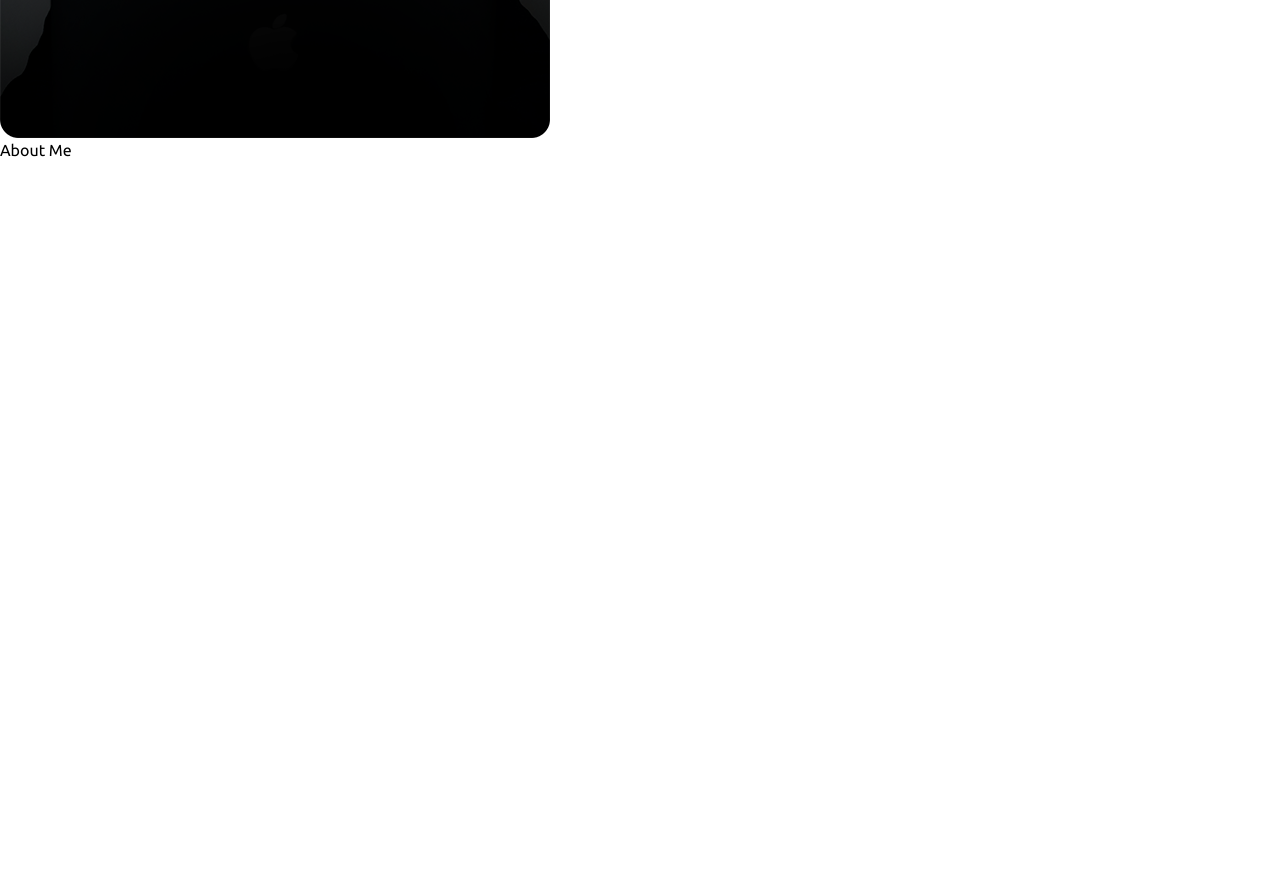
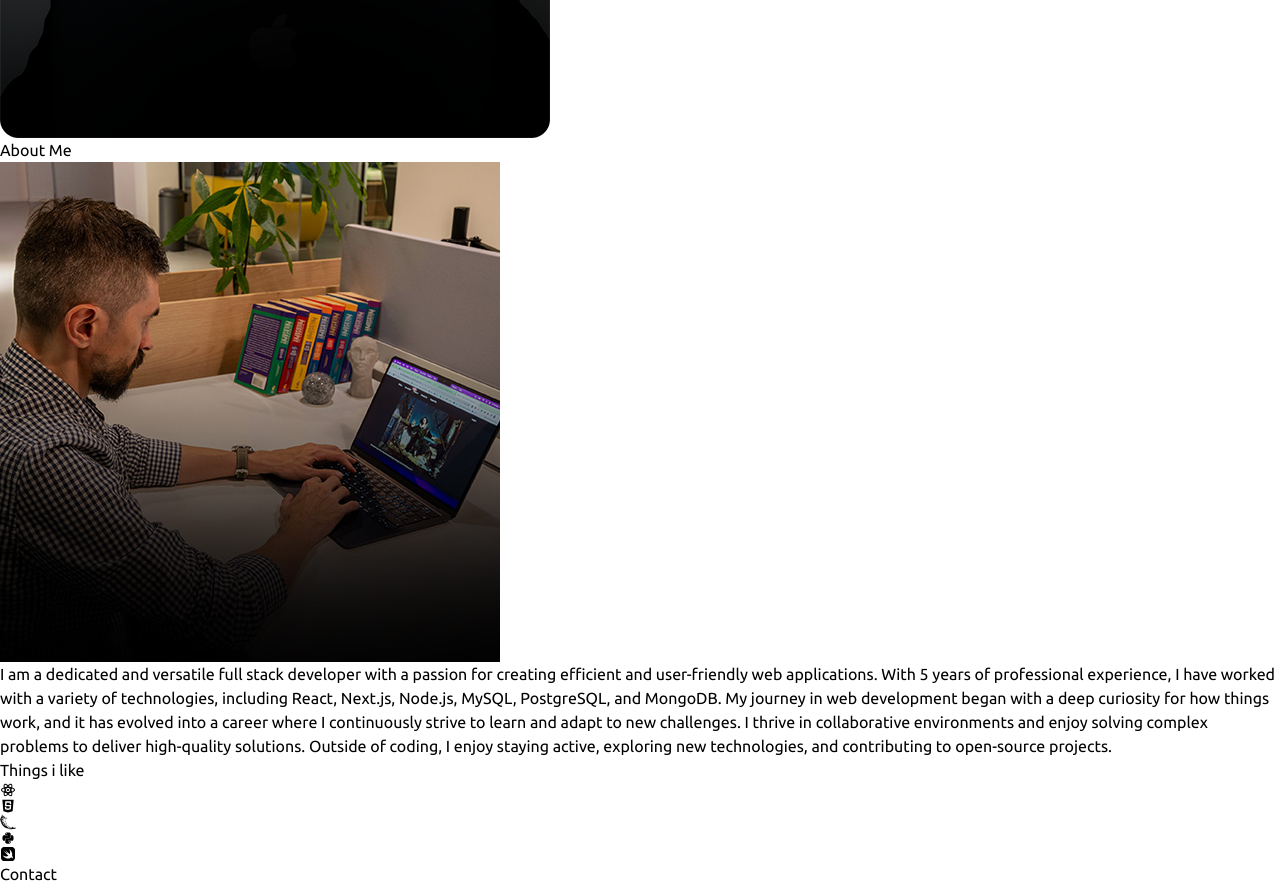
Before and after one commit to Swerox/dominiksoft.dev, a React (Vite) app: page / in a window 1280 px wide. Shown: the part 500-1386 px from the top of the page. Before the commit the page ends 800 px from the top, so only its background shows below. Built offline with nearby package versions, Linux system fonts and the light colour scheme.

Commit message:
added all nessesary pages for now

```diff
--- a/src/App.jsx
+++ b/src/App.jsx
@@ -1,6 +1,8 @@
 import NavBar from "./components/NavBar";
 import Hero from "./components/Hero";
 import About from "./components/About";
+import Technologies from "./components/Technologies";
+import Contact from "./components/contact";
 
 const App = () => {
   return (
@@ -12,6 +14,8 @@ const App = () => {
         <NavBar />
         <Hero />
         <About />
+        <Technologies/>
+        <Contact />
       </div>
     </div>
   );
--- a/src/components/About.jsx
+++ b/src/components/About.jsx
@@ -1,10 +1,27 @@
+import aboutImg from "../assets/about.jpg";
+import { ABOUT_TEXT } from "../constants";
 
 const About = () => {
-    return (
-        <div className="border-b border-x-neutral-900 pb-4">
-            <h1 className="my-20 text-center text-4xl">About Me</h1>
+  return (
+    <div className="border-b border-x-neutral-900 pb-4">
+      <h1 className="my-20 text-center text-4xl">
+        About
+        <span className="text-neutral-500"> Me</span>
+      </h1>
+      <div className="flex flex-wrap">
+        <div className="w-full lg:w-1/2 lg:p-8">
+          <div className="flex items-center justify-center">
+            <img className="rounded-2xl" src={aboutImg} alt="About"></img>
+          </div>
         </div>
-    );
-  };
+        <div className="w-full lg:w-1/2">
+          <div className="flex justify-center lg:justify-start">
+            <p className="my-2 maxw-xl py-6">{ABOUT_TEXT}</p>
+          </div>
+        </div>
+      </div>
+    </div>
+  );
+};
 
-  export default About;
+export default About;
--- /dev/null
+++ b/src/components/Contact.jsx
@@ -0,0 +1,9 @@
+const Contact = () => {
+    return (
+        <div className="border-b border-neutral-900 pb-20">
+            <h1 className="my-10 text-center text-4xl">Contact</h1>
+        </div>
+    );
+};
+
+export default Contact;
--- a/src/components/Hero.jsx
+++ b/src/components/Hero.jsx
@@ -1,5 +1,4 @@
 
-import { HERO_CONTENT} from "../constants";
 import profilePic from "../assets/kevinRushProfile.png";
 
 const Hero = () => {
--- a/src/components/NavBar.jsx
+++ b/src/components/NavBar.jsx
@@ -1,4 +1,3 @@
-import logo from "../assets/kevinRushLogo.png";
 import { FaGithub } from "react-icons/fa";
 
 const NavBar = () => {
--- /dev/null
+++ b/src/components/Technologies.jsx
@@ -0,0 +1,32 @@
+import { RiReactjsLine } from "react-icons/ri"
+import { DiPython } from "react-icons/di"
+import { SiFlask } from "react-icons/si"
+import { DiJavascript } from "react-icons/di"
+import { FaSwift } from "react-icons/fa6"
+
+const Technologies = () => {
+    return (
+        <div className="border b border-neutral-800 pb-24">
+            <h1 className="my-20 text-center text-4xl">Things i like</h1>
+            <div className="flex flex-wrap items-center justify-center gap-4">
+                <div className="rounded-2xl border-4 border-neutral-800 p-4">
+                    <RiReactjsLine className ="text-7xl text-cyan-400"></RiReactjsLine>
+                </div>
+                <div className="rounded-2xl border-4 border-neutral-800 p-4">
+                    <DiJavascript className ="text-7xl text-yellow-400"></DiJavascript>
+                </div>
+                <div className="rounded-2xl border-4 border-neutral-800 p-4">
+                    <SiFlask className ="text-7xl text-green"></SiFlask>
+                </div>
+                <div className="rounded-2xl border-4 border-neutral-800 p-4">
+                    <DiPython className ="text-7xl"></DiPython>
+                </div>
+                <div className="rounded-2xl border-4 border-neutral-800 p-4">
+                    <FaSwift className ="text-7xl text-orange-600"></FaSwift>
+                </div>
+            </div>
+        </div>
+    )
+}
+
+export default Technologies
```
